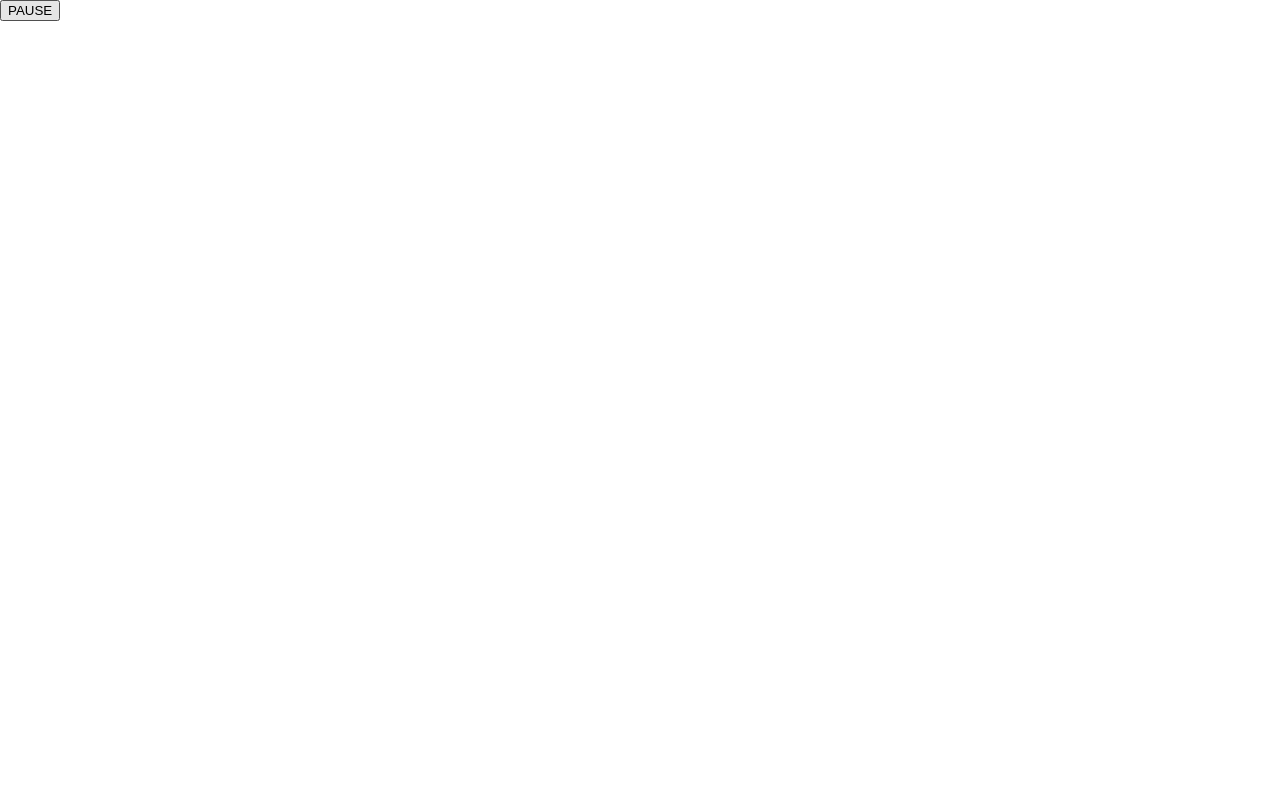
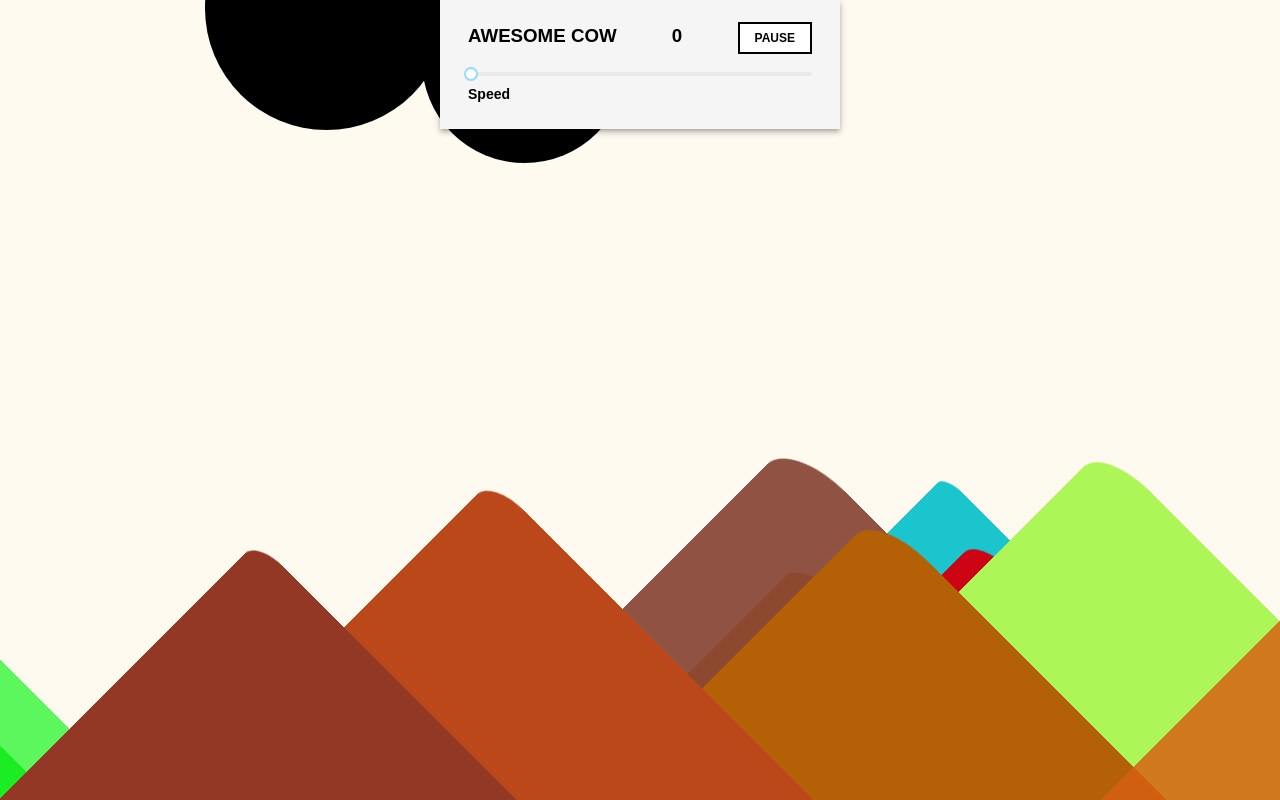
Before and after one commit to mlinvilleengler/dots, a React (Create React App) app in the folder dots/: page / in a window 1280 px wide. Both pictures are taken after a click on the button "START". Built offline with nearby package versions, Linux system fonts and the light colour scheme.

Commit message:
feat(app): add toolbar, add landscape, improve game loop

```diff
--- a/dots/src/App.css
+++ /dev/null
@@ -1,6 +0,0 @@
-.App {
-  height: 100%;
-  width: 100%;
-  overflow: hidden;
-  cursor: crosshair;
-}
--- a/dots/src/App.js
+++ b/dots/src/App.js
@@ -1,29 +1,43 @@
 import React, { Component } from 'react'
 import Dot from './Components/Dot'
+import Toolbar from './Components/Toolbar'
 import uuid from 'uuid/v4'
-import './App.css'
+import Landscape from './Components/Landscape'
 
 class App extends Component {
   constructor () {
     super()
 
     this.state = {
-      gameEngineRef: undefined,
+      addDotIntervalId: undefined,
+      dotAnimationId: undefined,
       gameActive: false,
-      dots: {},
+      dots: [],
       score: 0,
-      speed: 1
+      actualScore: 0,
+      speed: 1 / 10
     }
   }
 
   toggleGameActiveState = () => {
+    let addDotIntervalId
+
     if (!this.state.gameActive) {
-      this.gameEngineRef = setInterval(this.addDot, 5000)
+      addDotIntervalId = setInterval(this.addDot, 1000)
+      this.animateDots()
     } else {
-      clearInterval(this.gameEngineRef)
+      clearInterval(this.state.addDotIntervalId)
+      cancelAnimationFrame(this.state.dotAnimationId)
     }
 
-    this.setState(prevState => ({ gameActive: !prevState.gameActive }))
+    this.setState(prevState => ({
+      addDotIntervalId,
+      gameActive: !prevState.gameActive
+    }))
+  }
+
+  setSpeed = speed => {
+    this.setState({ speed: speed / 10 })
   }
 
   addDot = () => {
@@ -33,61 +47,119 @@ class App extends Component {
 
     const location = Math.floor(Math.random() * (100 - size))
 
-    const points = 10 / size
+    const points = Math.floor(20 / size * 100)
 
     this.setState(prevState => {
-      const dots = {
-        ...prevState.dots
-      }
-
-      dots[id] = {
+      const dot = {
         id,
         size,
         location,
         points,
-        speed: this.state.speed
+        verticalLocation: 0 - size
       }
 
-      return { dots }
+      return { dots: [...prevState.dots, dot] }
     })
   }
 
-  dotHandler = (id, points = 0) => {
+  setScore = points => {
+    this.setState(prevState => ({
+      actualScore: prevState.actualScore + points
+    }))
+
+    const updateScoreRecursively = () => {
+      if (this.state.score >= this.state.actualScore) {
+        return
+      }
+
+      this.setState(prevState => ({ score: prevState.score + 1 }))
+      return requestAnimationFrame(updateScoreRecursively)
+    }
+
+    return requestAnimationFrame(updateScoreRecursively)
+  }
+
+  dotHandler = (index, points = 0) => {
+    if (points) {
+      this.setScore(points)
+    }
+
     this.setState(prevState => {
-      const dots = { ...prevState.dots }
-
-      delete dots[id]
-
-      const newScore = (prevState.score += points)
-
+      const dots = [...prevState.dots]
+      dots.splice(index, 1)
       return {
-        dots,
-        newScore
+        dots
       }
     })
   }
 
+  animateDots = () => {
+    // get new values for dots
+    const fn = () => {
+      this.setState(prevState => {
+        let { speed, gameActive, dots } = prevState
+
+        dots = dots
+          .map(dot => {
+            if (dot.verticalLocation > 100 + dot.size) {
+              /* prepare for removal */
+              dot.remove = true
+              return dot
+            }
+
+            if (gameActive) {
+              dot.verticalLocation = dot.verticalLocation += speed
+            }
+            return dot
+          })
+          .filter(dot => dot.remove !== true)
+
+        return { dots }
+      })
+
+      const dotAnimationId = requestAnimationFrame(fn)
+
+      // set dot state
+      this.setState({
+        dotAnimationId
+      })
+    }
+
+    const dotAnimationId = requestAnimationFrame(fn)
+
+    this.setState({
+      dotAnimationId
+    })
+  }
+
   renderDots = () => {
-    return Object.keys(this.state.dots).map(dotId => (
+    return this.state.dots.map((dot, index) => (
       <Dot
-        key={dotId}
-        {...this.state.dots[dotId]}
+        index={index}
+        key={dot.id}
+        {...dot}
         dotHandler={this.dotHandler}
         gameActive={this.state.gameActive}
+        speed={this.state.speed}
       />
     ))
   }
 
   render () {
-    const buttonText = this.state.gameActive ? 'PAUSE' : 'START'
-
     // console.log(Dot)
 
     return (
-      <div className='App'>
-        <button onClick={this.toggleGameActiveState}>{buttonText}</button>
+      <React.Fragment>
+        <Toolbar
+          speed={this.state.speed}
+          score={this.state.score}
+          gameActive={this.state.gameActive}
+          toggleGameActiveState={this.toggleGameActiveState}
+          setSpeed={this.setSpeed}
+        />
         {this.renderDots()}
-      </div>
+        <Landscape />
+      </React.Fragment>
     )
   }
 }
--- a/dots/src/Components/Dot.css
+++ b/dots/src/Components/Dot.css
@@ -1,4 +1,5 @@
 .Dot {
   background-color: black;
   position: absolute;
+  z-index: 10;
 }
--- a/dots/src/Components/Dot.js
+++ b/dots/src/Components/Dot.js
@@ -2,83 +2,27 @@ import React, { Component } from 'react'
 import './Dot.css'
 
 class Dot extends Component {
-  constructor (props) {
-    super(props)
-
-    this.state = {
-      animationId: '',
-      size: props.size,
-      verticalLocation: 0,
-      size: this.props.size,
-      transition: 0
-    }
-  }
-
-  componentDidMount () {
-    this.startAnimation()
-  }
-
-  componentWillUnmount () {
-    this.stopAnimation()
-  }
-
-  componentWillReceiveProps (nextProps) {
-    if (nextProps.gameActive !== this.props.gameActive) {
-      if (!nextProps.gameActive) {
-        return this.stopAnimation()
-      }
-      this.startAnimation()
-    }
-  }
-
-  stopAnimation = () => {
-    cancelAnimationFrame(this.state.animation)
-  }
-
-  startAnimation = () => {
-    const fn = () => {
-      const { speed, gameActive, size, dotHandler, id } = this.props
-
-      if (this.state.verticalLocation > 100 + size) {
-        /* destroy self */
-        dotHandler(id, 0)
-        return
-      }
-
-      if (gameActive) {
-        this.setState(prevState => ({
-          verticalLocation: (prevState.verticalLocation += speed)
-        }))
-      }
-
-      const animationId = requestAnimationFrame(fn)
-
-      this.setState({
-        animationId
-      })
-    }
-
-    const animationId = requestAnimationFrame(fn)
-
-    this.setState({
-      animationId
-    })
-  }
-
   clickHandler = () => {
     if (!this.props.gameActive) {
       return
     }
 
-    const { id, points, dotHandler } = this.props
-    /* do animation */
-    this.setState({ size: 0, transition: '.2' })
-    setTimeout(() => dotHandler(id, points), 300)
+    let { points, dotHandler, speed, index } = this.props
+
+    points = Math.floor(points * speed)
+    dotHandler(index, points)
+  }
+
+  onKeyDown = event => {
+    if (event.key === 'Enter') {
+      event.preventDefault()
+      event.stopPropagation()
+      this.clickHandler()
+    }
   }
 
   render () {
-    let { location } = this.props
-    const { verticalLocation, size, transition } = this.state
+    let { location, verticalLocation, size } = this.props
     return (
       <div
         className='Dot'
@@ -87,10 +31,13 @@ class Dot extends Component {
           width: size + 'vw',
           top: verticalLocation + 'vh',
           left: location + 'vw',
-          borderRadius: size / 2 + 'vw',
-          transitionDuration: transition + 's'
+          borderRadius: size / 2 + 'vw'
         }}
         onClick={() => this.clickHandler()}
+        onKeyDown={e => this.onKeyDown(e)}
+        role='button'
+        aria-label='game-ball, click me to get points'
+        tabIndex={0}
       />
     )
   }
--- /dev/null
+++ b/dots/src/Components/Landscape.css
@@ -0,0 +1,5 @@
+.hill {
+  position: fixed;
+  border-radius: 8%;
+  transform: rotate(45deg);
+}
--- /dev/null
+++ b/dots/src/Components/Landscape.js
@@ -0,0 +1,52 @@
+import React, { Component } from 'react'
+import './Landscape.css'
+import uuid from 'uuid/v4'
+
+class Landscape extends Component {
+  constructor (props) {
+    super(props)
+
+    this.state = {
+      hills: new Array(25).fill(0).map(() => {
+        const left = Math.floor(Math.random() * 140 - 40)
+        const size = Math.floor(Math.random() * 100)
+        const zIndex = Math.floor(Math.random() * 10)
+        const colors = new Array(3)
+          .fill(0)
+          .map(() => Math.floor(Math.random() * 255))
+        const backgroundColor = `rgb(${colors.join()})`
+        const borderRadius = Math.floor(Math.random() * 7 + 2)
+        const opacity = Math.random() + 0.75
+
+        const hill = (
+          <div
+            key={uuid()}
+            role='presentation'
+            className='hill'
+            style={{
+              zIndex,
+              backgroundColor,
+              opacity,
+              borderRadius: borderRadius + '%',
+              left: left + 'vw',
+              bottom: size * -0.75 + 'vh',
+              width: size + 'vw',
+              height: size * 0.75 + 'vh'
+            }}
+          />
+        )
+        return hill
+      })
+    }
+  }
+
+  render () {
+    return (
+      <React.Fragment>
+        {this.state.hills}
+      </React.Fragment>
+    )
+  }
+}
+
+export default Landscape
--- /dev/null
+++ b/dots/src/Components/Slider.css
@@ -0,0 +1,18 @@
+.slider-container {
+  display: flex;
+  height: 40px;
+  margin: 0 3px;
+  flex-direction: column;
+  align-items: flex-start;
+  justify-content: space-around;
+}
+
+.slider-container .rc-slider {
+  width: 99%;
+  margin-left: 1%;
+}
+
+label {
+  font-size: 14px;
+  font-weight: 600;
+}
--- /dev/null
+++ b/dots/src/Components/Slider.js
@@ -0,0 +1,34 @@
+import React, { Component } from 'react'
+import SimpleSlider from 'rc-slider'
+import 'rc-slider/assets/index.css'
+import './Slider.css'
+
+class Slider extends Component {
+  constructor (props) {
+    super(props)
+    this.state = {}
+  }
+
+  render () {
+    return (
+      <section
+        className='slider-container'
+        role='slider'
+        aria-valuemax={40}
+        aria-valuemin={1}
+        aria-valuenow={this.props.speed}
+      >
+        <SimpleSlider
+          name='speed-slider'
+          min={1}
+          max={40}
+          onChange={this.props.setSpeed}
+          defaultValue={this.props.speed}
+        />
+        <label>Speed</label>
+      </section>
+    )
+  }
+}
+
+export default Slider
--- /dev/null
+++ b/dots/src/Components/Toolbar.css
@@ -0,0 +1,50 @@
+nav {
+  position: absolute;
+  width: 100vw;
+  max-width: 400px;
+  left: 50vw;
+  margin-left: -200px;
+  padding: 15px 25px 25px 25px;
+  z-index: 100;
+  background-color: whitesmoke;
+  box-shadow: 0px 2px 4px -1px rgba(0, 0, 0, 0.2), 0px 4px 5px 0px rgba(0, 0, 0, 0.14), 0px 1px 10px 0px rgba(0, 0, 0, 0.12);
+}
+
+@media only screen and (max-width: 400px) {
+  nav {
+    max-width: 100vw;
+    left: 0vw;
+    margin-left: 0;
+  }
+}
+
+.toolbar-section {
+  display: flex;
+  flex-direction: row;
+  justify-content: space-between;
+  flex-wrap: wrap;
+  align-items: baseline;
+}
+
+.toolbar-section h3 {
+  margin: 10px 3px;
+  padding: 0;
+}
+
+button {
+  padding: 7px 15px;
+  margin: 0 3px 10px 3px;
+  font-size: 12px;
+  font-weight: 600;
+  background-color: white;
+  color: black;
+  border: 2px solid black;
+  border-radius: 0;
+  cursor: pointer;
+  transition-duration: .2s;
+}
+
+button:hover {
+  background-color: black;
+  color: white;
+}
--- /dev/null
+++ b/dots/src/Components/Toolbar.js
@@ -0,0 +1,31 @@
+import React, { Component } from 'react'
+import Slider from './Slider'
+import './Toolbar.css'
+
+class Toolbar extends Component {
+  constructor (props) {
+    super(props)
+
+    this.state = {}
+  }
+
+  render () {
+    const { score } = this.props
+    const buttonText = this.props.gameActive ? 'PAUSE' : 'START'
+
+    return (
+      <nav>
+        <section className='toolbar-section'>
+          <h3>AWESOME COW</h3>
+          <h3 role={'text'} aria-label='total game points'>{score}</h3>
+          <button onClick={this.props.toggleGameActiveState}>
+            {buttonText}
+          </button>
+        </section>
+        <Slider speed={this.props.speed} setSpeed={this.props.setSpeed} />
+      </nav>
+    )
+  }
+}
+
+export default Toolbar
--- a/dots/src/index.css
+++ b/dots/src/index.css
@@ -1,3 +1,7 @@
+* {
+  box-sizing: border-box;
+}
+
 html {
   height: 100%;
   width: 100%;
@@ -14,4 +18,9 @@ body {
 main {
   height: 100%;
   width: 100%;
+  max-height: 100%;
+  max-width: 100%;
+  background-color: floralwhite;
+  overflow: hidden;
+  cursor: crosshair;
 }
```
